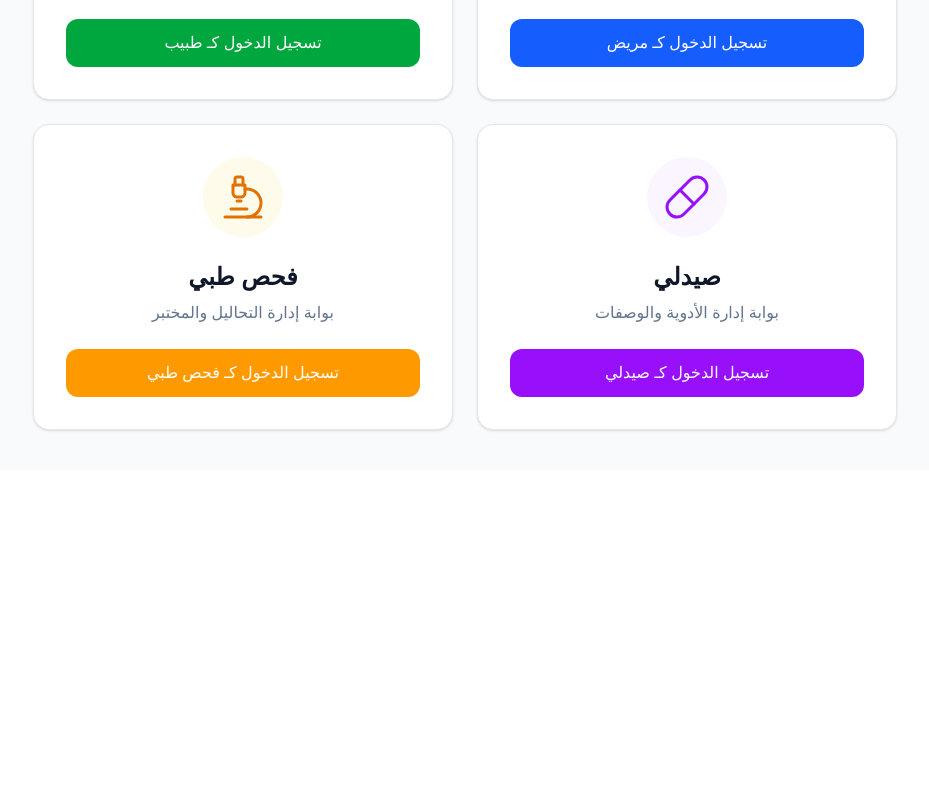
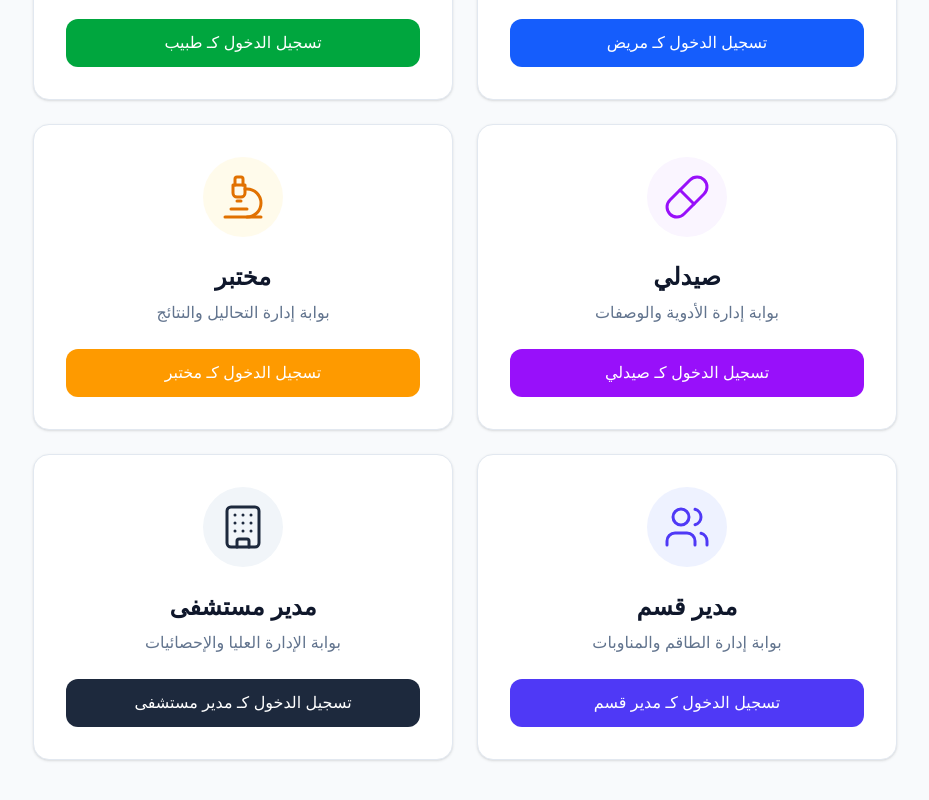
Before and after one commit to Amro145/medical-ui, a Next.js app: page / in a window 1280 px wide. Shown: the part 386-1186 px from the top of the page, without its empty margins (175-1104 px from the left). Before the commit the page ends 856 px from the top, so only its background shows below. Built offline with nearby package versions, Linux system fonts and the light colour scheme.

Commit message:
refactor: update dashboard layout and component imports in home page

```diff
--- a/app/page.tsx
+++ b/app/page.tsx
@@ -1,5 +1,5 @@
 import Link from 'next/link';
-import { User, Stethoscope, Pill, Microscope } from 'lucide-react';
+import { User, Stethoscope, Pill, Microscope, Building, Users } from 'lucide-react';
 
 export default function Home() {
   const roles = [
@@ -34,14 +34,34 @@ export default function Home() {
       iconColor: 'text-purple-600'
     },
     {
-      title: 'فحص طبي',
-      description: 'بوابة إدارة التحاليل والمختبر',
+      title: 'مختبر',
+      description: 'بوابة إدارة التحاليل والنتائج',
       icon: Microscope,
       href: '/lab/dashboard',
       color: 'bg-amber-500',
       hoverColor: 'hover:bg-amber-600',
       lightColor: 'bg-amber-50',
       iconColor: 'text-amber-600'
+    },
+    {
+      title: 'مدير قسم',
+      description: 'بوابة إدارة الطاقم والمناوبات',
+      icon: Users,
+      href: '/dept-manager/dashboard',
+      color: 'bg-indigo-600',
+      hoverColor: 'hover:bg-indigo-700',
+      lightColor: 'bg-indigo-50',
+      iconColor: 'text-indigo-600'
+    },
+    {
+      title: 'مدير مستشفى',
+      description: 'بوابة الإدارة العليا والإحصائيات',
+      icon: Building,
+      href: '/admin/dashboard',
+      color: 'bg-slate-800',
+      hoverColor: 'hover:bg-slate-900',
+      lightColor: 'bg-slate-100',
+      iconColor: 'text-slate-800'
     }
   ];
 
```
